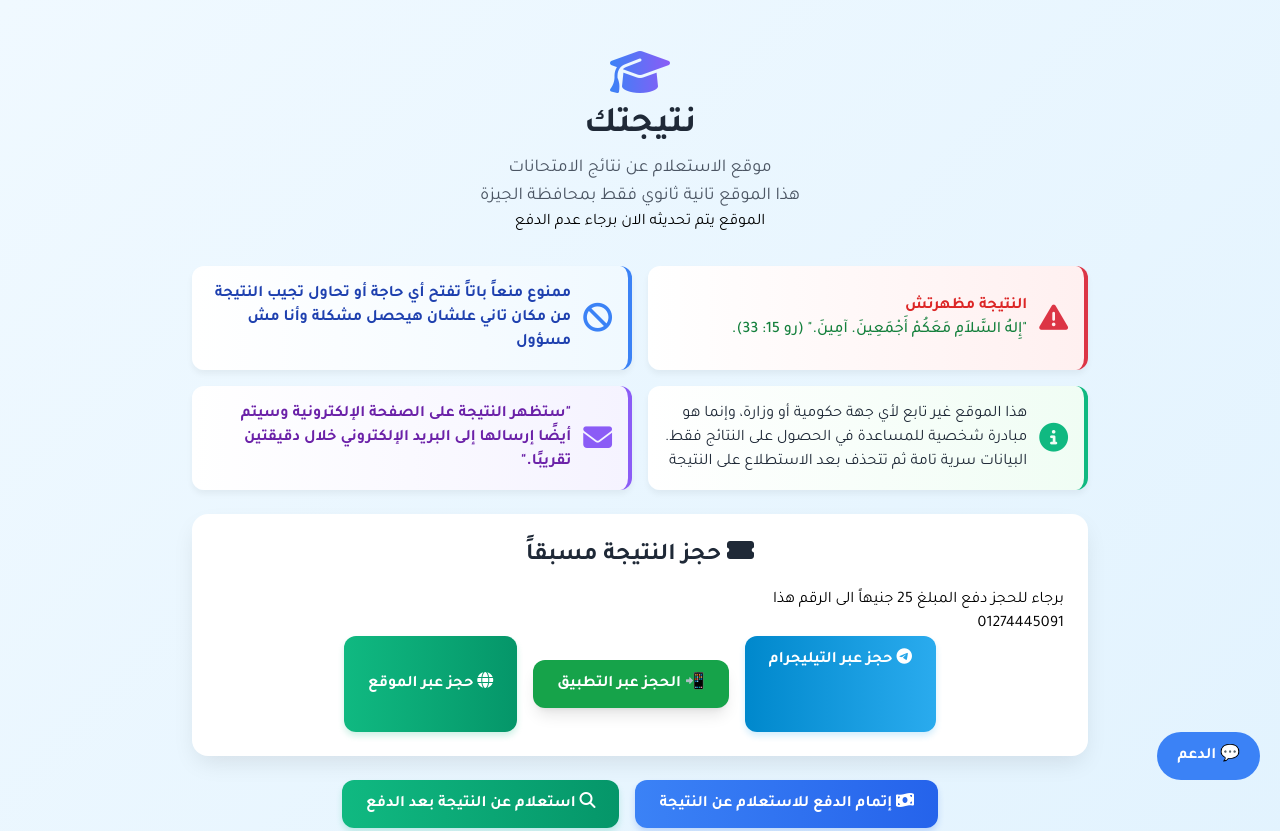
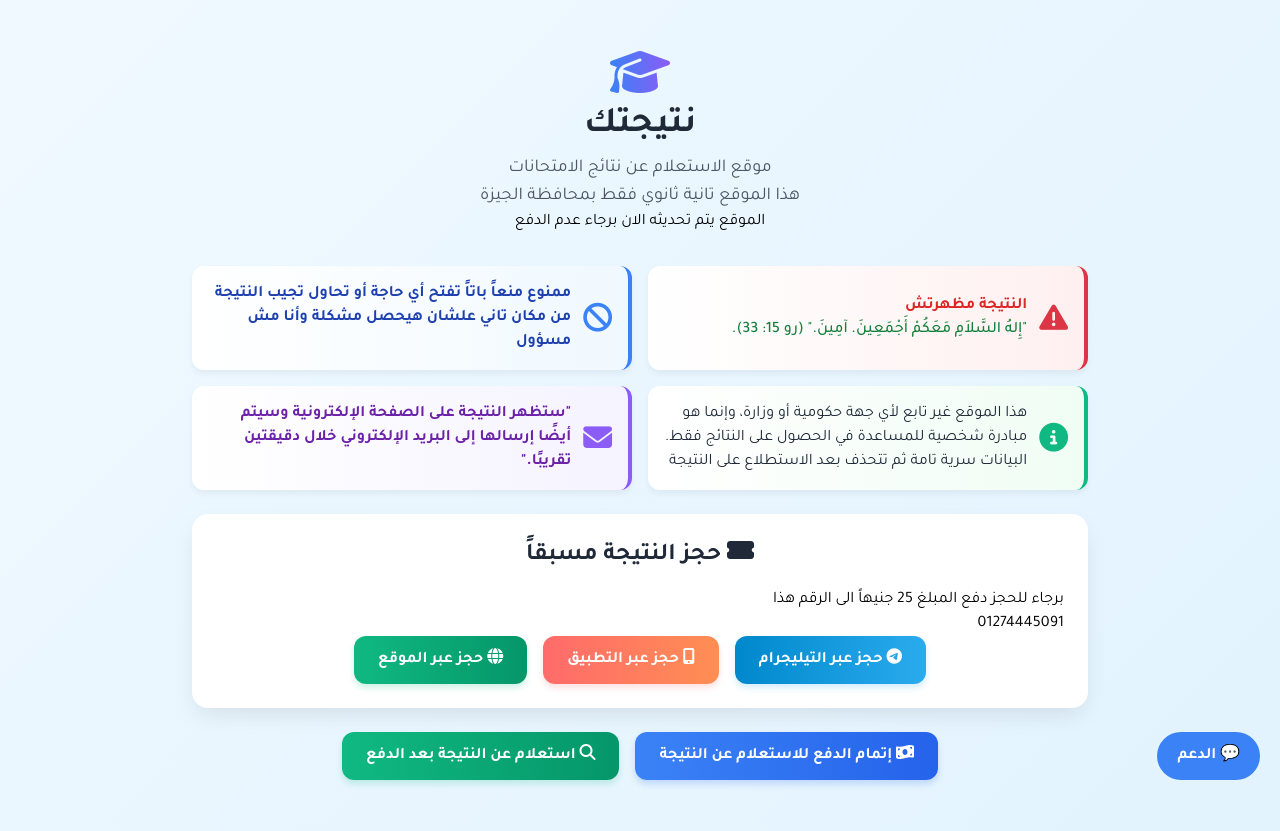
Before and after one commit to johnlatif16/gizaresult, a website: page public/index.html in a window 1280 px wide. Shown: the top 831 px of the page. Drawn offline with nearby package versions, Linux system fonts and the light colour scheme.

Commit message:
Update index.html

```diff
--- a/public/index.html
+++ b/public/index.html
@@ -84,6 +84,23 @@
     background: linear-gradient(to right, #2AABEE, #229ED9);
     transform: translateY(-2px);
     box-shadow: 0 6px 12px rgba(42, 171, 238, 0.3);
+  }
+
+  /* زر التطبيق الجديد */
+  .btn-app {
+    background: linear-gradient(to right, #FF6B6B, #FF8E53);
+    color: white;
+    padding: 12px 24px;
+    border-radius: 12px;
+    font-weight: 700;
+    transition: all 0.3s;
+    box-shadow: 0 4px 6px rgba(255, 107, 107, 0.2);
+  }
+
+  .btn-app:hover {
+    background: linear-gradient(to right, #FF8E53, #FF6B6B);
+    transform: translateY(-2px);
+    box-shadow: 0 6px 12px rgba(255, 107, 107, 0.3);
   }
 
   .alert-grid {
@@ -229,7 +246,7 @@
       padding: 16px;
     }
 
-    .btn-primary, .btn-secondary, .btn-telegram {
+    .btn-primary, .btn-secondary, .btn-telegram, .btn-app {
       width: 100%;
       margin-bottom: 10px;
     }
@@ -423,12 +440,11 @@
         حجز عبر التيليجرام
       </a>
 
-<div class="text-center my-6">
-  <a href="https://apkpure.com/gizaresult/com.example.giza_result_app" target="_blank"
-     class="inline-block bg-green-600 hover:bg-green-700 text-white font-bold py-3 px-6 rounded-xl shadow-lg transition">
-    📲 الحجز عبر التطبيق
-  </a>
-</div>
+      <!-- زر حجز عبر التطبيق الجديد -->
+      <button onclick="openApp()" class="btn-app text-center">
+        <i class="fas fa-mobile-alt"></i>
+        حجز عبر التطبيق
+      </button>
 
       <button onclick="showReservation()" class="btn-secondary">
         <i class="fas fa-globe"></i>
```
